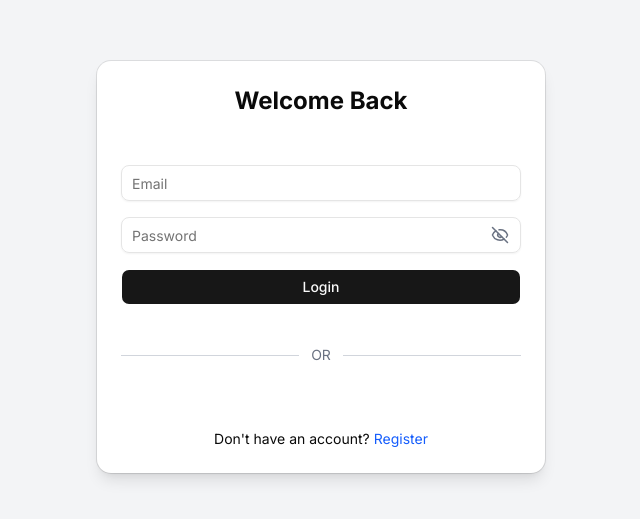
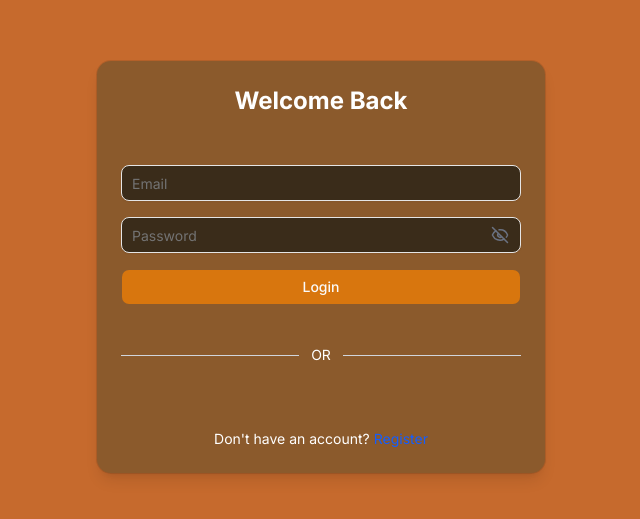
Before and after one commit to LilianWacuka/agri-tracker-website, a Next.js app: page /login in a window 1280 px wide. Shown: the part 133-652 px from the top of the page, without its empty margins (319-959 px from the left). Built offline with nearby package versions, Linux system fonts and the light colour scheme.

Commit message:
Changed background color

```diff
--- a/app/(frontend)/login/page.tsx
+++ b/app/(frontend)/login/page.tsx
@@ -87,18 +87,19 @@ export default function LoginPage() {
   };
 
   return (
-    <div className="flex min-h-screen items-center justify-center bg-gray-100 p-4">
-      <Card className="w-full max-w-md p-6 shadow-lg">
+    <div className="flex min-h-screen items-center justify-center bg-[#C66A2D] p-4">
+      <Card className="w-full max-w-md p-6 shadow-lg bg-[#8B5A2C] text-[#FFFFFF]">
 
-        <h2 className="text-2xl font-bold text-center mb-6">
+        <h2 className="text-2xl font-bold text-center mb-6 text-[#FFFFFF]">
           Welcome Back
         </h2>
 
-        <form onSubmit={handleSubmit} className="space-y-4">
+        <form onSubmit={handleSubmit} className="space-y-4 border-[#623418]">
           <Input
             type="email"
             placeholder="Email"
             value={email}
+            className="bg-[#3A2C1A]"
             onChange={(e) => setEmail(e.target.value)}
             required
           />
@@ -109,7 +110,7 @@ export default function LoginPage() {
               type={showPassword ? "text" : "password"}
               placeholder="Password"
               value={password}
-              className="pr-10"
+              className="pr-10 bg-[#3A2C1A]"
               onChange={(e) => setPassword(e.target.value)}
               required
             />
@@ -129,7 +130,7 @@ export default function LoginPage() {
             <p className="text-center text-sm text-green-500">{message}</p>
           )}
 
-          <Button type="submit" className="w-full" disabled={isLoading}>
+          <Button type="submit" className="w-full bg-[#D8760E] hover:bg-[#B85F09]" disabled={isLoading}>
             {isLoading ? (
               <>
                 <Loader2 className="mr-2 h-4 w-4 animate-spin" />
@@ -143,7 +144,7 @@ export default function LoginPage() {
 
         <div className="mt-4 flex items-center gap-3">
           <div className="h-px flex-1 bg-gray-300" />
-          <span className="text-sm text-gray-500">OR</span>
+          <span className="text-sm text-[#FFFFFF]">OR</span>
           <div className="h-px flex-1 bg-gray-300" />
         </div>
 
--- a/app/(frontend)/register/page.tsx
+++ b/app/(frontend)/register/page.tsx
@@ -88,10 +88,10 @@ export default function RegisterPage() {
   };
 
   return (
-    <div className="min-h-screen bg-gray-100 flex items-center justify-center p-4">
-      <Card className="w-full max-w-md p-6 shadow-lg">
-        <h2 className="text-2xl font-bold text-center mb-6">
-          Create Account
+    <div className="min-h-screen bg-[#C66A2D] flex items-center justify-center p-4">
+      <Card className="w-full max-w-md p-6 shadow-lg bg-[#8B5A2C] text-[#FFFFFF]">
+        <h2 className="text-2xl font-bold text-center mb-6 text-[#FFFFFF]">
+          Create An Account
         </h2>
 
         <form
@@ -103,6 +103,7 @@ export default function RegisterPage() {
             type="email"
             placeholder="Email"
             value={email}
+            className="bg-[#3A2C1A]"
             onChange={(e) => setEmail(e.target.value)}
             required
           />
@@ -112,6 +113,7 @@ export default function RegisterPage() {
             type="text"
             placeholder="Username"
             value={userName}
+            className="bg-[#3A2C1A]"
             onChange={(e) => setUserName(e.target.value)}
             required
           />
@@ -122,7 +124,7 @@ export default function RegisterPage() {
               type={showPassword ? "text" : "password"}
               placeholder="Password"
               value={password}
-              className="pr-10"
+              className="pr-10 bg-[#3A2C1A]"
               onChange={(e) => setPassword(e.target.value)}
               required
             />
@@ -150,7 +152,7 @@ export default function RegisterPage() {
           {/* Submit */}
           <Button
             type="submit"
-            className="w-full"
+            className="w-full bg-[#D8760E] hover:bg-[#B85F09]"
             disabled={isLoading}
           >
             {isLoading ? (
```
Also changed, not shown: public/AgriTracker Farm Analytics Logo.png (added).
